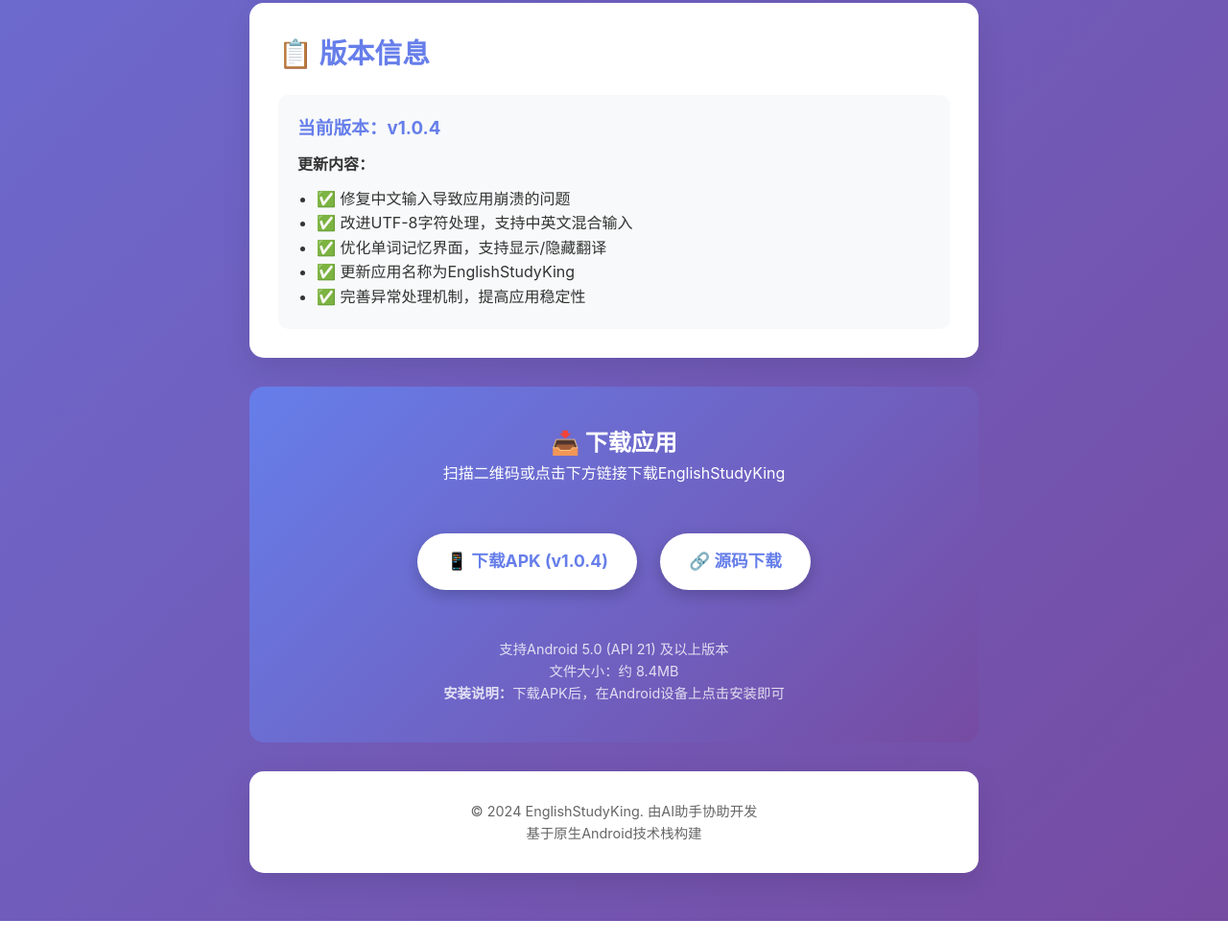
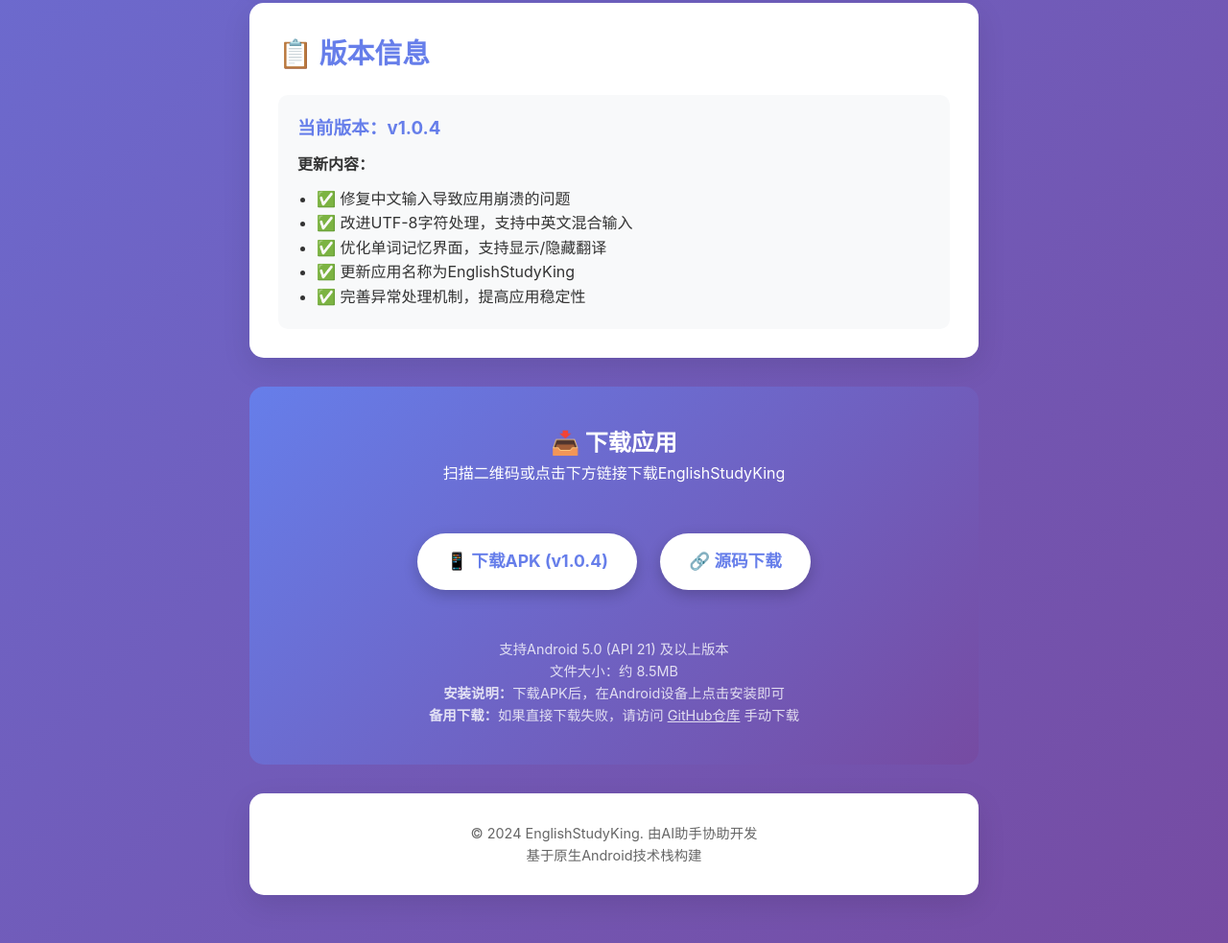
Before and after one commit to Cge001/EnglishStudyKing, a plain HTML site: page app_intro.html in a window 1280 px wide. Shown: the part 1503-2486 px from the top of the page at 96% size. Before the commit the page ends 2463 px from the top, so only its background shows below. Drawn offline with Linux system fonts and the light colour scheme.

Commit message:
[AI] 修复：更新APK下载链接为GitHub raw链接，添加备用下载方式

```diff
--- a/app_intro.html
+++ b/app_intro.html
@@ -283,13 +283,13 @@
             <h2>📥 下载应用</h2>
             <p>扫描二维码或点击下方链接下载EnglishStudyKing</p>
             <div style="margin: 30px 0;">
-                <a href="EnglishStudyKing-v1.0.4.apk" class="download-btn" download>📱 下载APK (v1.0.4)</a>
+                <a href="https://github.com/Cge001/EnglishStudyKing/raw/main/EnglishStudyKing-v1.0.4.apk" class="download-btn" download>📱 下载APK (v1.0.4)</a>
                 <a href="https://github.com/Cge001/EnglishStudyKing" class="download-btn" target="_blank">🔗 源码下载</a>
             </div>
             <p style="font-size: 0.9rem; opacity: 0.8;">
                 支持Android 5.0 (API 21) 及以上版本<br>
-                文件大小：约 8.4MB<br>
-                <strong>安装说明：</strong>下载APK后，在Android设备上点击安装即可
+                文件大小：约 8.5MB<br>
+                <strong>安装说明：</strong>下载APK后，在Android设备上点击安装即可<br><strong>备用下载：</strong>如果直接下载失败，请访问 <a href="https://github.com/Cge001/EnglishStudyKing" style="color: white; text-decoration: underline;">GitHub仓库</a> 手动下载
             </p>
         </div>
 
```
